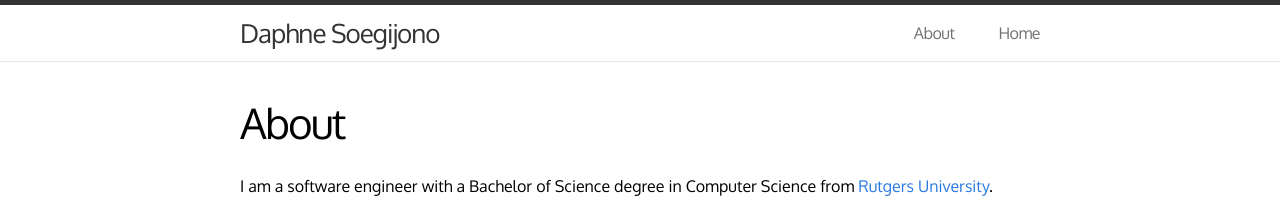
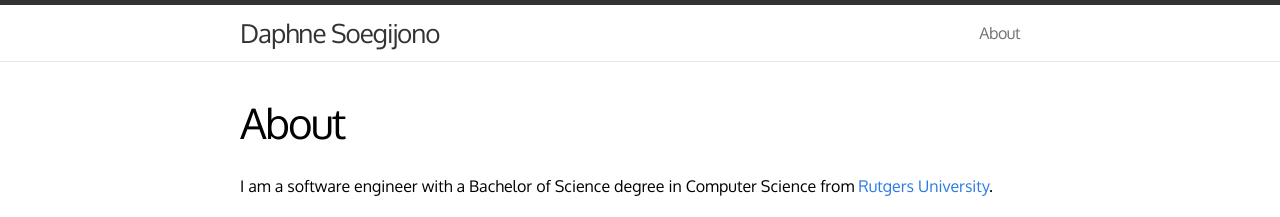
Before and after one commit to dsoegijono/dsoegijono.github.io, a Jekyll site: the page built from about.md, in a window 1280 px wide. Shown: the top 217 px of the page. Built offline with Jekyll 4.4.1, drawn with Linux system fonts in a browser that asks for light colours; nearby versions of some CDN libraries.

Commit message:
Add Rakefile, update README
Also, remove “Home” from header

```diff
--- a/_includes/header.html
+++ b/_includes/header.html
@@ -18,7 +18,9 @@
       </a>
       <div class="trigger">
         {% for page in site.pages %}
-          <a class="page-link" href="{{ page.url | prepend: site.baseurl }}">{{ page.title }}</a>
+          {% if page.id != 'home' %}
+            <a class="page-link" href="{{ page.url | prepend: site.baseurl }}">{{ page.title }}</a>
+          {% endif %}
         {% endfor %}
       </div>
     </nav>
```
Also changed, not shown: README.md, 1 other file.
